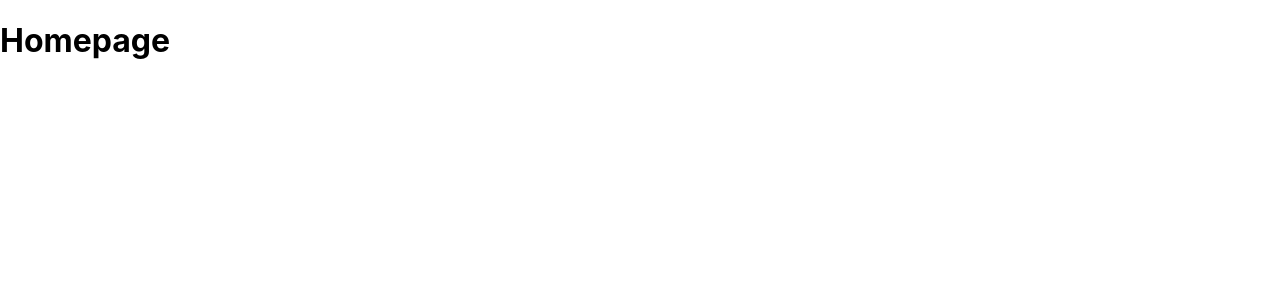
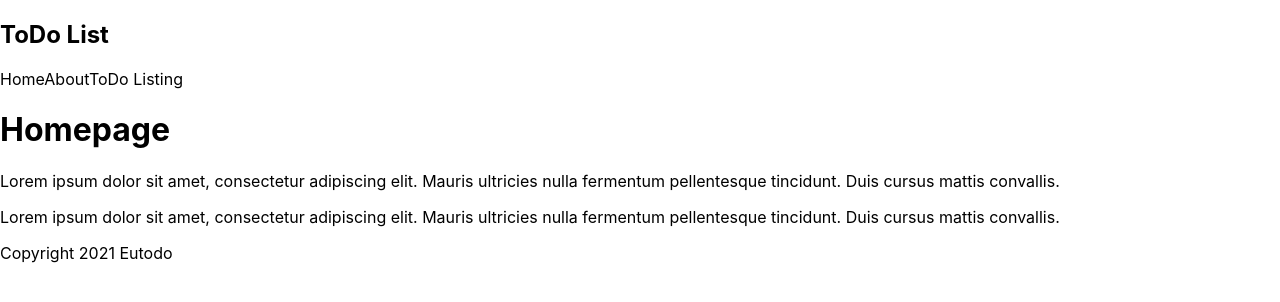
Before and after one commit to eugeniusms/eutodo, a Next.js app: page / in a window 1280 px wide. Shown: the top 302 px of the page. Built offline with nearby package versions, Linux system fonts and the light colour scheme.

Commit message:
🔨 Pages and Routes Plus Adding Components

```diff
--- /dev/null
+++ b/comps/Footer.js
@@ -0,0 +1,9 @@
+const Footer = () => {
+    return (
+        <div>
+            Copyright 2021 Eutodo
+        </div>
+    );
+}
+
+export default Footer;
--- /dev/null
+++ b/comps/Navbar.js
@@ -0,0 +1,14 @@
+const Navbar = () => {
+    return (
+        <nav>
+            <div className="logo">
+                <h1>ToDo List</h1>
+            </div>
+            <a>Home</a>
+            <a>About</a>
+            <a>ToDo Listing</a>
+        </nav>
+    );
+}
+
+export default Navbar;
--- a/pages/index.js
+++ b/pages/index.js
@@ -1,11 +1,17 @@
 import Head from 'next/head'
 import Image from 'next/image'
+import Footer from '../comps/Footer'
+import Navbar from '../comps/Navbar'
 import styles from '../styles/Home.module.css'
 
 export default function Home() {
   return (
     <div>
+      <Navbar />
       <h1>Homepage</h1>
+      <p>Lorem ipsum dolor sit amet, consectetur adipiscing elit. Mauris ultricies nulla fermentum pellentesque tincidunt. Duis cursus mattis convallis.</p>
+      <p>Lorem ipsum dolor sit amet, consectetur adipiscing elit. Mauris ultricies nulla fermentum pellentesque tincidunt. Duis cursus mattis convallis.</p>
+      <Footer />
     </div>
   )
 }
```
Also changed, not shown: pages/about.js (added, +11 -0 lines), pages/todo/index.js (added, +9 -0 lines), pages/todo/test.js (added, +9 -0 lines).
